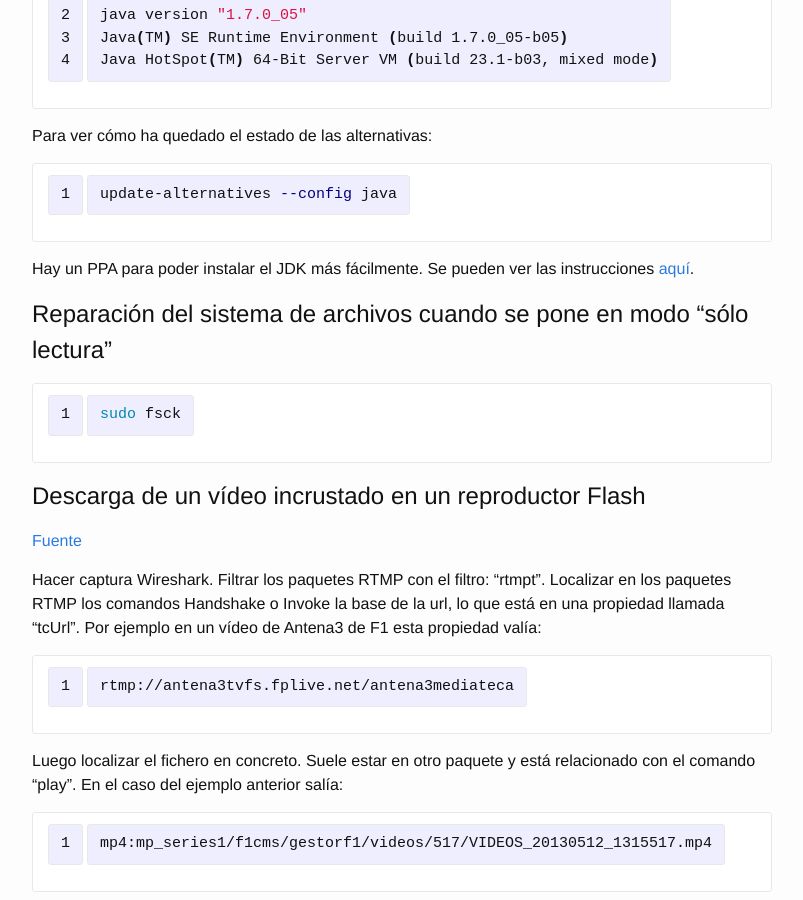
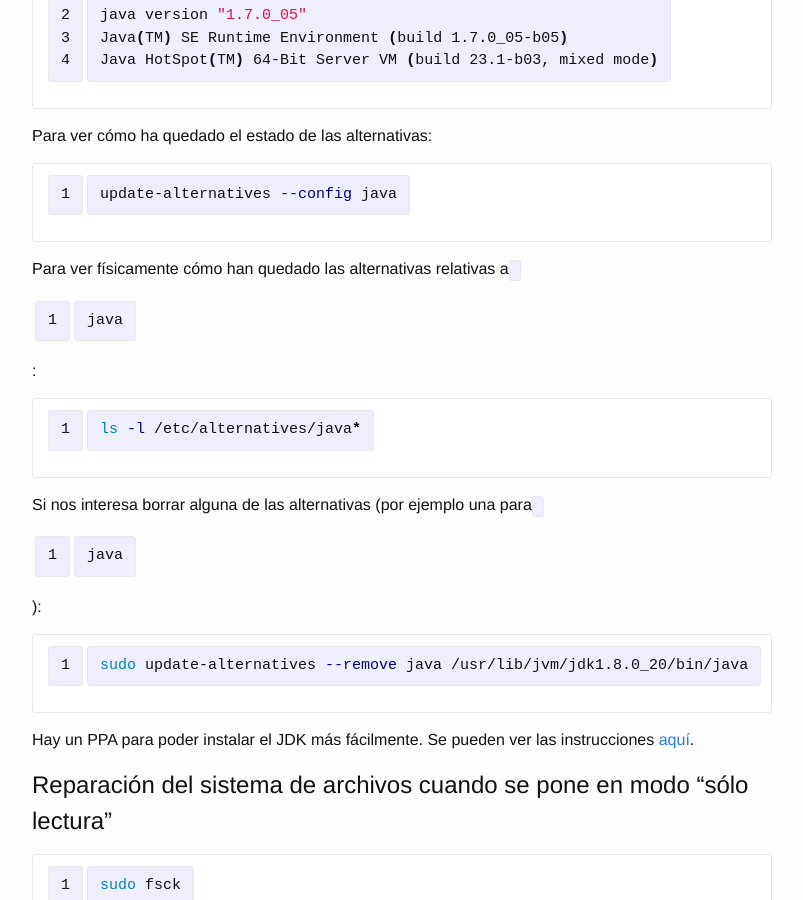
Before and after one commit to eduardofilo/eduardofilo.jekyll, a Jekyll site: the page built from sistemas/ubuntu.md, in a window 1280 px wide and 900 px high, scrolled down 6534 px. Shown: the whole window, without its empty margins (238-1041 px from the left). Built offline with Jekyll 4.4.1, drawn with Linux system fonts in a browser that asks for light colours; Markdown is read by kramdown in place of the engine named in the settings.

Commit message:
Instalación Java en Ubuntu

````diff
--- a/sistemas/ubuntu.md
+++ b/sistemas/ubuntu.md
@@ -256,6 +256,18 @@ Para ver cómo ha quedado el estado de las alternativas:
 update-alternatives --config java
 ```
 
+Para ver físicamente cómo han quedado las alternativas relativas a `java`:
+
+```bash
+ls -l /etc/alternatives/java*
+```
+
+Si nos interesa borrar alguna de las alternativas (por ejemplo una para `java`):
+
+```bash
+sudo update-alternatives --remove java /usr/lib/jvm/jdk1.8.0_20/bin/java
+```
+
 Hay un PPA para poder instalar el JDK más fácilmente. Se pueden ver las instrucciones [aquí](http://www.webupd8.org/2012/09/install-oracle-java-8-in-ubuntu-via-ppa.html).
 
 ## Reparación del sistema de archivos cuando se pone en modo "sólo lectura"
````
